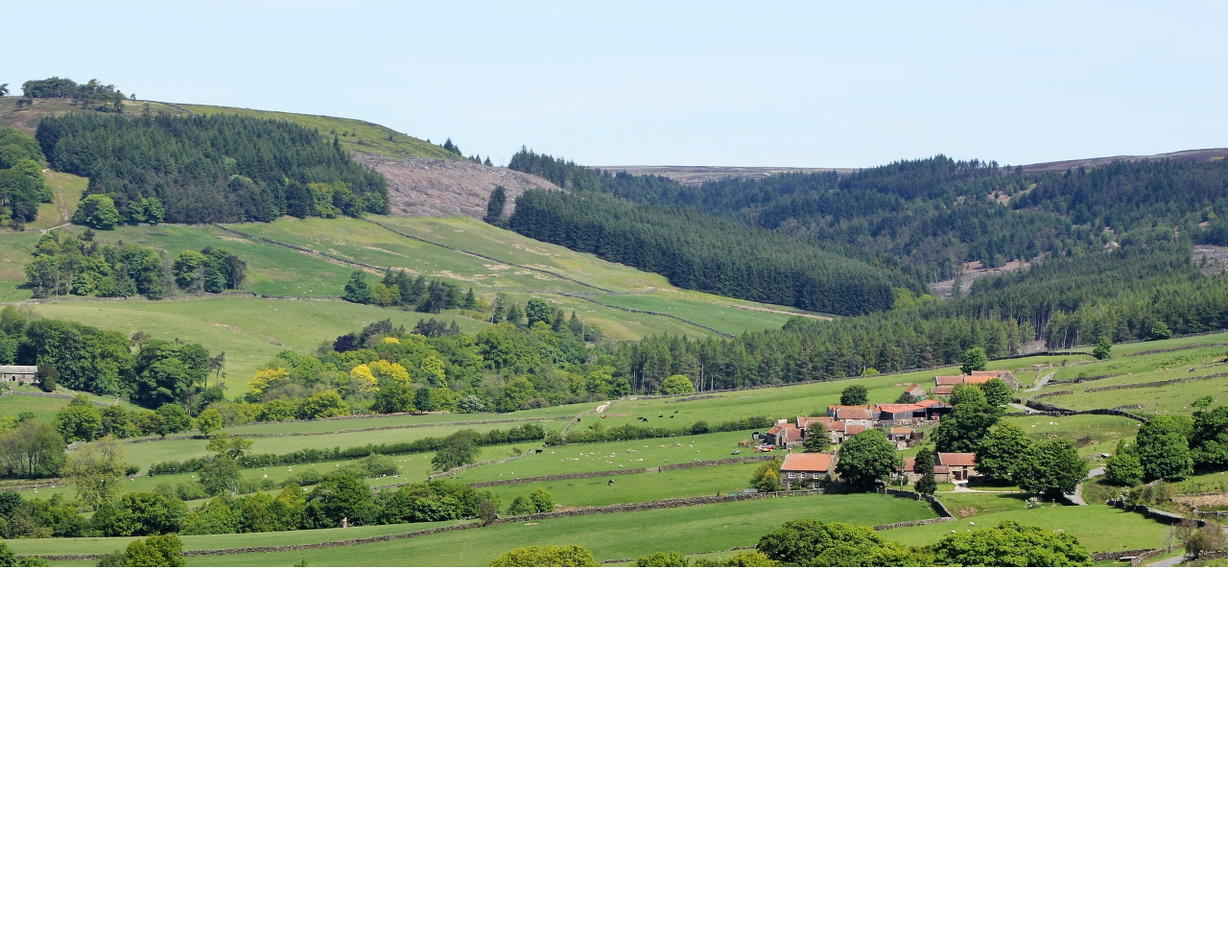
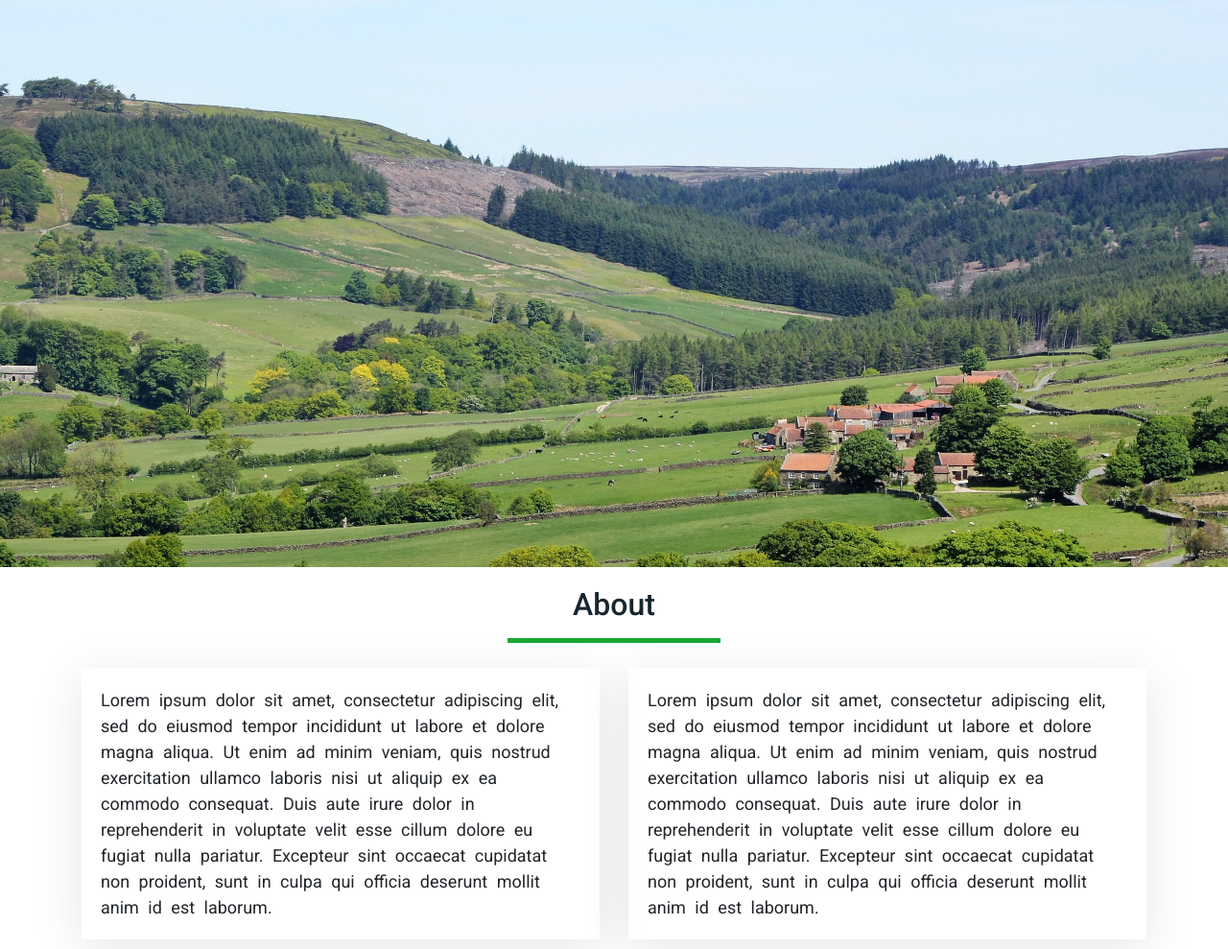
Before and after one commit to Code-Institute-Submissions/discover-north-yorks, a plain HTML site: page home.html in a window 1280 px wide. Shown: the part 99-1088 px from the top of the page at 96% size. Before the commit the page ends 800 px from the top, so only its background shows below. Drawn offline with nearby package versions, Linux system fonts and the light colour scheme; a web font is replaced by a local one.

Commit message:
about-section started and styled, temporary placeholder text inputted

```diff
--- a/assets/css/style.css
+++ b/assets/css/style.css
@@ -69,3 +69,22 @@ html, body {
     width: 100%;
     overflow: hidden;
 }
+
+#about-title {
+    padding-top: 20px;
+    color: #16262e;
+}
+
+#about-line {
+    border-top: 5px solid #1aa735;
+    width: 20%;
+}
+
+.about-para {
+    /* Credit: The below box-shadow was taken from: https://getcssscan.com/css-box-shadow-examples box shadow of about section */
+    box-shadow: rgba(0, 0, 0, 0.1) 0px 10px 50px;
+    padding: 20px;
+    margin: 10px 0;
+    font-size: 18px;
+    word-spacing: 5px;
+}
--- a/home.html
+++ b/home.html
@@ -39,8 +39,31 @@
         </div>
     </nav>
 </header>
+<!-- hero-picture -->
 <section>
     <div id="hero-picture"></div>
+</section>
+<!-- about-title -->
+<section>
+    <div class="container">
+        <div class="row text-center">
+            <div class="col-md-12">
+                <h2 id="about-title">About</h2>
+                <hr id="about-line">
+            </div>
+        </div>
+    </div>
+<!-- about-paragraphs -->
+    <div class="container">
+        <div class="row">
+            <div class="col-md-6">
+                <div class="about-para">Lorem ipsum dolor sit amet, consectetur adipiscing elit, sed do eiusmod tempor incididunt ut labore et dolore magna aliqua. Ut enim ad minim veniam, quis nostrud exercitation ullamco laboris nisi ut aliquip ex ea commodo consequat. Duis aute irure dolor in reprehenderit in voluptate velit esse cillum dolore eu fugiat nulla pariatur. Excepteur sint occaecat cupidatat non proident, sunt in culpa qui officia deserunt mollit anim id est laborum.</div>
+            </div>
+            <div class="col-md-6">
+                <div class="about-para">Lorem ipsum dolor sit amet, consectetur adipiscing elit, sed do eiusmod tempor incididunt ut labore et dolore magna aliqua. Ut enim ad minim veniam, quis nostrud exercitation ullamco laboris nisi ut aliquip ex ea commodo consequat. Duis aute irure dolor in reprehenderit in voluptate velit esse cillum dolore eu fugiat nulla pariatur. Excepteur sint occaecat cupidatat non proident, sunt in culpa qui officia deserunt mollit anim id est laborum.</div>
+            </div>
+        </div>
+    </div>
 </section>
 </body>
 <!-- bootstrap scripts -->
```
